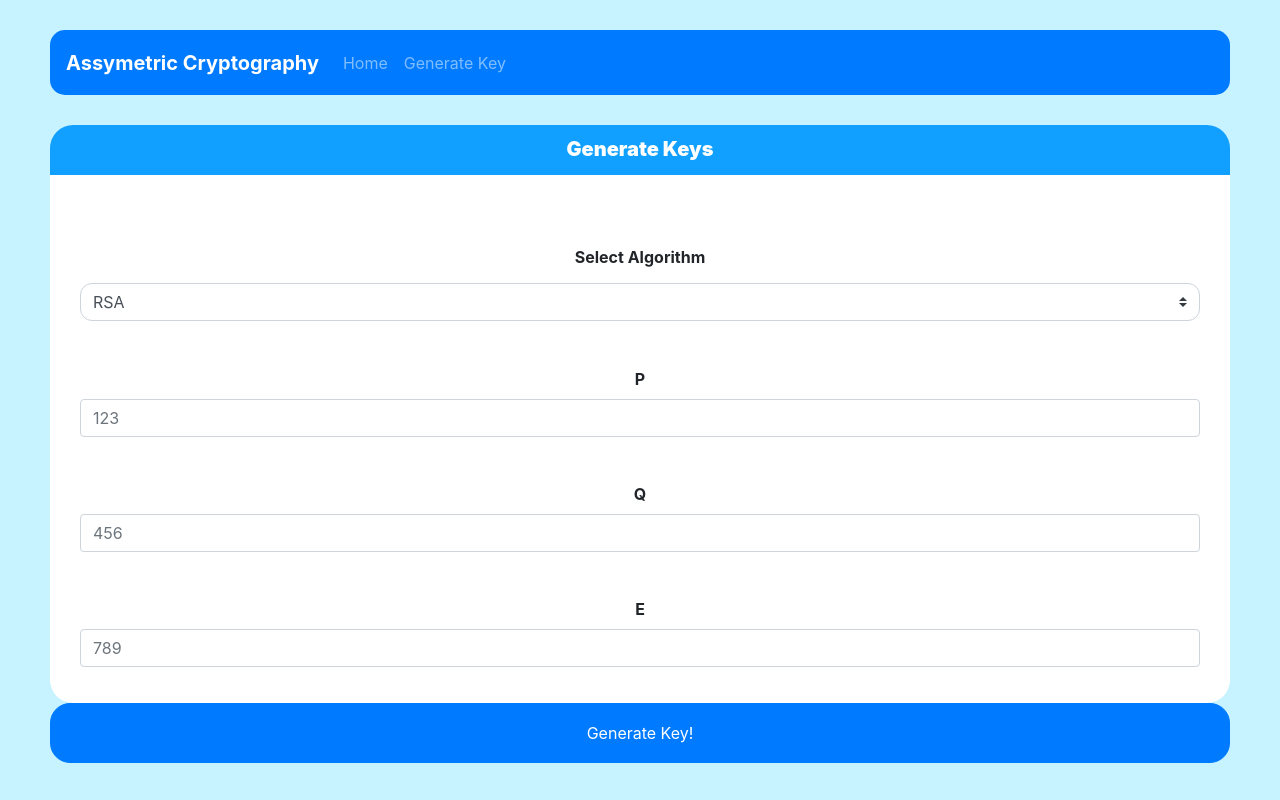
After one commit to dimas145/Assymetric-Cryptography, a Flask app: page /generate-key-page in a window 1280 px wide. The commit adds this page. Run offline with Flask 2, Linux system fonts and the light colour scheme; some libraries are stand-ins or nearby versions.

Commit message:
create and integrate generate key UI

```diff
--- a/app.py
+++ b/app.py
@@ -21,6 +21,18 @@ def index():
     return render_template("index.html")
 
 
+@app.route("/generate-key-page")
+def generate_key_page():
+    return render_template("generate_key.html", title='Generate Key')
+
+
+@app.route("/key-form", methods=["POST"])
+def key_form():
+    if request.method == "POST":
+        algorithm_id = request.form["algorithm_id"]
+        return render_template("key_form/form" + str(algorithm_id) + ".html")
+
+
 @app.route("/form", methods=["POST"])
 def form():
     if request.method == "POST":
@@ -32,12 +44,33 @@ def form():
 def update():
     if request.method == "POST":
         text = request.form["text"]
-        key = request.form["key"]
+        keys = request.form["keys"]
         command = request.form["command"]
         type = request.form["type"]
         alphabets = re.sub(r'[^a-zA-Z]', '', text).upper()
 
         # TODO
+        if (type == "1"):
+            return algorithms.RSA().execute(command, text, keys)
+        else:
+            return keys + " " + command + " " + type + " " + alphabets
+
+
+@app.route("/generate-keys", methods=["POST"])
+def generate_keys():
+    if request.method == "POST":
+        keys = request.form["keys"]
+        type = request.form["type"]
+
+        # TODO
+        if (type == "1"):
+            n, e, d = algorithms.RSA().generate_keys(keys)
+            return str(n) + " " + str(e) + " " + str(d)
+        elif (type == "3"):
+            g, n, lamb, mu = algorithms.Paillier().generate_keys(keys)
+            return str(g) + " " + str(n) + " " + str(lamb) + " " + str(mu)
+        else:
+            return keys
 
 
 @app.route("/action", methods=["POST"])
--- a/static/css/style.css
+++ b/static/css/style.css
@@ -1,4 +1,3 @@
-
 #main-area {
     padding: 30px 50px 20px 50px;
     background-color: rgb(199, 242, 255);
@@ -38,7 +37,47 @@
     margin-top: 30px;
 }
 
-.app-container > div {
+.key-container {
+    width: 100%;
+    margin-top: 30px;
+}
+
+.key-input {
+    background-color: rgba(255, 255, 255, 1.0);
+}
+
+.key-container>div {
+    text-align: center;
+    padding: 0;
+    font-size: 30px;
+    border-radius: 23px;
+}
+
+.key-container-title {
+    background-color: rgb(17, 160, 255);
+    color: white;
+    border-radius: 23px 23px 0 0;
+    padding-top: 12px;
+    width: 100%;
+    height: 50px;
+}
+
+.key-container-area {
+    padding: 55px 30px 20px 30px;
+}
+
+.key-label {
+    font-size: 16px;
+    font-weight: 700;
+}
+
+.key-container .custom-select {
+    box-shadow: none !important;
+    font-size: 16px;
+    border-radius: 12px;
+}
+
+.app-container>div {
     text-align: center;
     padding: 0;
     font-size: 30px;
@@ -89,16 +128,12 @@
 
 .app-setting {
     display: grid;
-    grid-template-areas:
-    'app-setting-title'
-    'app-setting-action'
-    'app-setting-form'
-    'app-setting-execute';
+    grid-template-areas: 'app-setting-title' 'app-setting-action' 'app-setting-form' 'app-setting-execute';
     grid-template-columns: 100%;
     grid-template-rows: 8% 10% 62% 20%;
 }
 
-.app-setting > div {
+.app-setting>div {
     text-align: center;
     padding: 0;
     font-size: 20px;
@@ -166,6 +201,10 @@
     margin-top: 20px;
 }
 
+#key-setting-form-dynamic {
+    margin-top: 20px;
+}
+
 .input-file {
     font-size: 16px;
 }
--- /dev/null
+++ b/static/js/generate_key_script.js
@@ -0,0 +1,58 @@
+var select_key = document.getElementById("select-algorithm-keys")
+
+change_config_key_form(1);
+
+select_key.addEventListener('change', () => {
+    console.log("TEST");
+    change_config_key_form(select_key.value);
+});
+
+function change_config_key_form(id) {
+    var request = new XMLHttpRequest();
+    var result = document.getElementById('key-setting-form-dynamic');
+
+    request.onreadystatechange = function () {
+        if (this.readyState == 4 && this.status == 200) {
+            result.innerHTML = this.responseText;
+        }
+    }
+
+    request.open('POST', '/key-form', true);
+    request.setRequestHeader('content-type', 'application/x-www-form-urlencoded;charset=UTF-8');
+    request.send("algorithm_id=" + id);
+}
+
+function execute_key() {
+    var request = new XMLHttpRequest();
+    var p_val = document.getElementById("p-value").value;
+    var q_val = document.getElementById("q-value").value;
+    var keys = p_val + " " + q_val;
+
+    var type = select_key.value;
+
+    if (type == 1) {
+        var e_val = document.getElementById("e-value").value;
+        keys += " " + e_val
+    }
+
+    request.onreadystatechange = function () {
+        if (this.readyState == 4 && this.status == 200) {
+            var result = this.responseText;
+            var result_list = result.split(" ");
+            console.log(result);
+
+            if (type == 1) {
+                var filename = "rsa";
+                var downloadname = new Date().toJSON().slice(0, 19).replaceAll("-", "").replaceAll(":", "").replaceAll("T", "_") + "_" + filename;
+                var private_key = result_list[1] + " " + result_list[2];
+                var public_key = result_list[0] + " " + result_list[2];
+                download(downloadname + ".pri", private_key);
+                download(downloadname + ".pub", public_key);
+            }
+        }
+    }
+
+    request.open('POST', '/generate-keys', true);
+    request.setRequestHeader('content-type', 'application/x-www-form-urlencoded;charset=UTF-8');
+    request.send("keys=" + keys + "&type=" + type);
+}
--- /dev/null
+++ b/templates/generate_key.html
@@ -0,0 +1,85 @@
+<!doctype html>
+<html lang="en">
+
+<head>
+    <meta charset="utf-8">
+    <meta name="viewport" content="width=device-width, initial-scale=1, shrink-to-fit=no">
+
+    <link rel="stylesheet" href="https://maxcdn.bootstrapcdn.com/bootstrap/4.0.0/css/bootstrap.min.css"
+        integrity="sha384-Gn5384xqQ1aoWXA+058RXPxPg6fy4IWvTNh0E263XmFcJlSAwiGgFAW/dAiS6JXm" crossorigin="anonymous">
+    <link rel="stylesheet" type="text/css" href="{{ url_for('static', filename='css/style.css') }}">
+
+    <title>Assymetric Cipher</title>
+</head>
+
+<body>
+
+    <div id="main-area">
+
+        <nav id="navbar-area" class="navbar navbar-expand-lg navbar-dark bg-primary">
+            <a class="navbar-brand" href="/"><strong>Assymetric Cryptography</strong></a>
+            <button class="navbar-toggler" type="button" data-toggle="collapse" data-target="#navbarNavDropdown"
+                aria-controls="navbarNavDropdown" aria-expanded="false" aria-label="Toggle navigation">
+                <span class="navbar-toggler-icon"></span>
+            </button>
+            <div class="collapse navbar-collapse" id="navbarNavDropdown">
+                <ul class="navbar-nav">
+                    <li class="nav-item">
+                        <a class="nav-link" href="/">Home</a>
+                    </li>
+                    <li class="nav-item">
+                        <a class="nav-link" href="/generate-key-page">Generate Key</a>
+                    </li>
+                </ul>
+            </div>
+        </nav>
+
+        <div class="key-container">
+            <div class="key-input">
+                <div class="key-container-title">
+                    <h5 id="left-tab">Generate Keys</h5>
+                </div>
+                <div class="key-container-area">
+                    <form>
+                        <label class="key-label" for="select-algorithm-keys">Select Algorithm</label>
+                        <select id="select-algorithm-keys" class="custom-select">
+                            <option value="1" selected>RSA</option>
+                            <option value="2">ElGamal</option>
+                            <option value="3">Paillier</option>
+                            <option value="4">ECC</option>
+                        </select>
+                        <div class="form-group">
+                            <label class="key-label" for="p-value">P</label>
+                            <input class="form-control" id="p-value" placeholder="123">
+                        </div>
+                        <div class="form-group">
+                            <label class="key-label" for="q-value">Q</label>
+                            <input class="form-control" id="q-value" placeholder="456">
+                        </div>
+
+                        <div id="key-setting-form-dynamic"></div>
+                    </form>
+                </div>
+            </div>
+
+            <div class="key-execute">
+              <button id="execute-button" class="btn btn-primary shadow-none btn-block execute-button" type="button"
+                id="btn-key-post" onclick="execute_key();">Generate Key!</button>
+            </div>
+        </div>
+    </div>
+
+
+    <script src="{{ url_for('static', filename='js/generate_key_script.js') }}"></script>
+    <script src="https://code.jquery.com/jquery-3.4.1.slim.min.js"
+        integrity="sha384-J6qa4849blE2+poT4WnyKhv5vZF5SrPo0iEjwBvKU7imGFAV0wwj1yYfoRSJoZ+n"
+        crossorigin="anonymous"></script>
+    <script src="https://cdn.jsdelivr.net/npm/popper.js@1.16.0/dist/umd/popper.min.js"
+        integrity="sha384-Q6E9RHvbIyZFJoft+2mJbHaEWldlvI9IOYy5n3zV9zzTtmI3UksdQRVvoxMfooAo"
+        crossorigin="anonymous"></script>
+    <script src="https://stackpath.bootstrapcdn.com/bootstrap/4.4.1/js/bootstrap.min.js"
+        integrity="sha384-wfSDF2E50Y2D1uUdj0O3uMBJnjuUD4Ih7YwaYd1iqfktj0Uod8GCExl3Og8ifwB6"
+        crossorigin="anonymous"></script>
+</body>
+
+</html>
--- /dev/null
+++ b/templates/key_form/form1.html
@@ -0,0 +1,4 @@
+<div class="form-group">
+    <label class="key-label" for="e-value">E</label>
+    <input class="form-control" id="e-value" placeholder="789">
+</div>
```
Also changed, not shown: algorithms/paillier.py (+6 -3 lines), algorithms/rsa.py (+9 -5 lines), static/js/script.js (+4 -3 lines), templates/index.html (+30 -14 lines), templates/key_form/form2.html (added), templates/key_form/form3.html (added), templates/key_form/form4.html (added).
